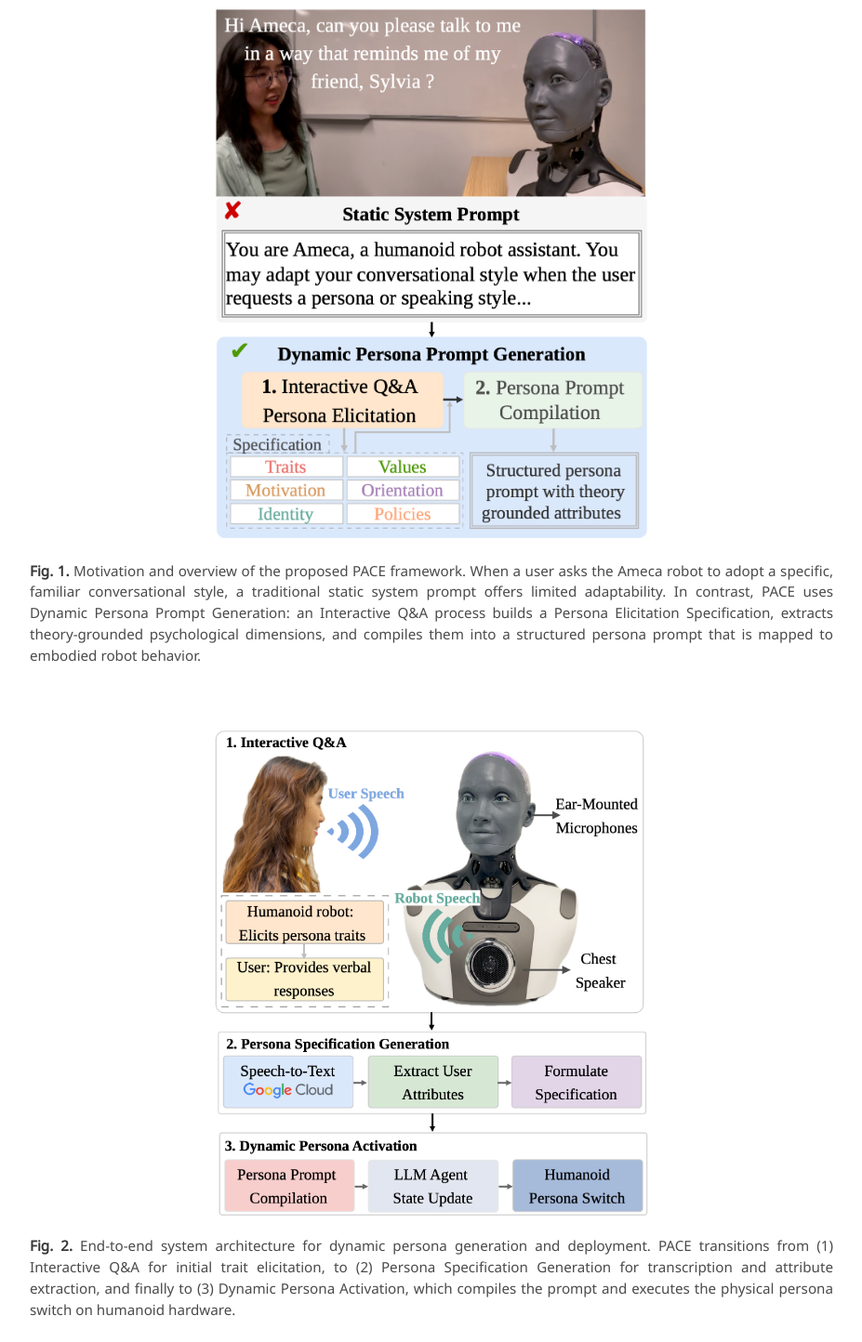
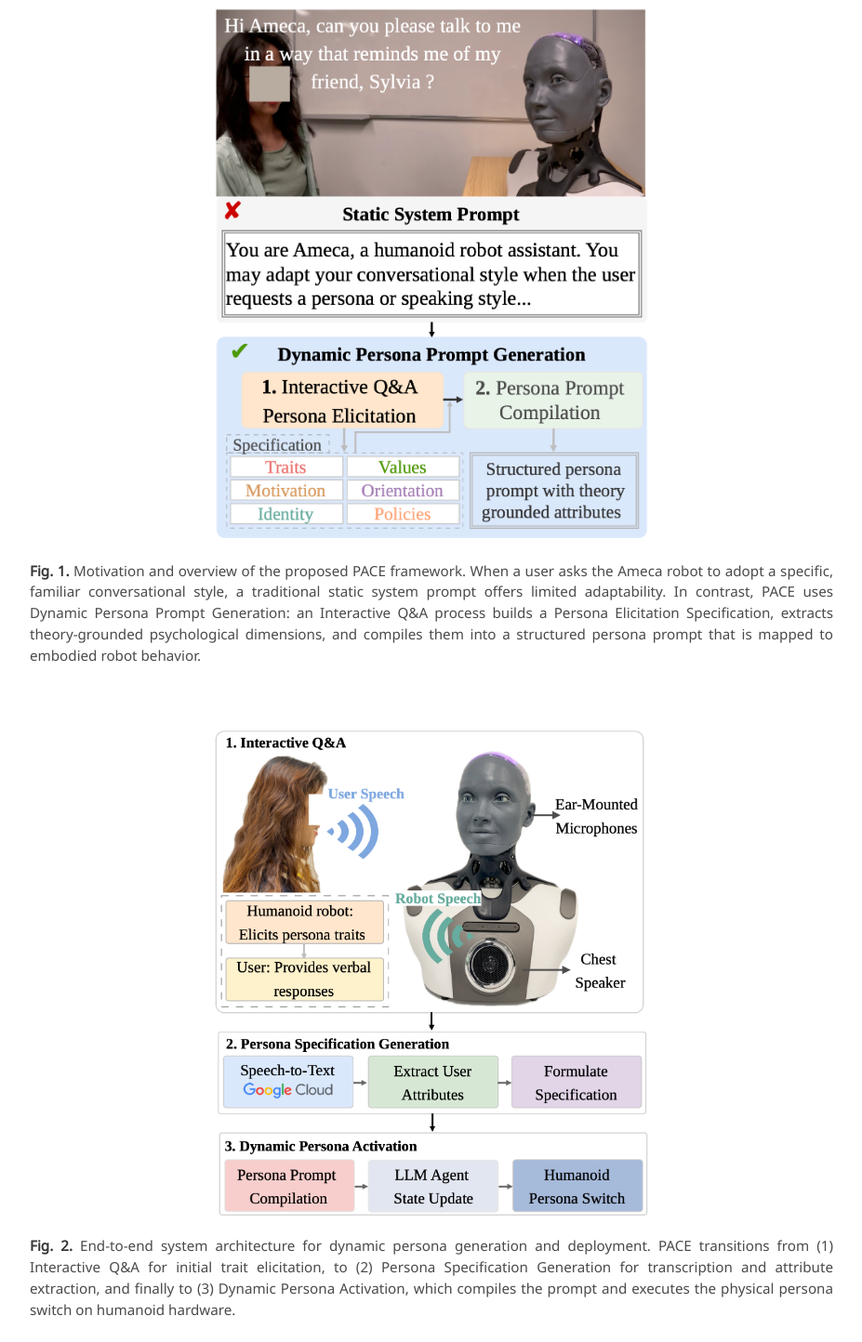
Before and after one commit to lipzh5/PACE, a plain HTML site: page docs/index.html in a window 1280 px wide. Shown: the part 1224-2668 px from the top of the page at 93% size, without its empty margins (176-1103 px from the left). Drawn offline with nearby package versions, Linux system fonts and the light colour scheme; a script that the page names is missing; some icons are missing; a web font is replaced by a local one.

Commit message:
update website

```diff
--- a/docs/index.html
+++ b/docs/index.html
@@ -14,7 +14,7 @@
   <meta property="og:description" content="Dynamic persona generation and embodied deployment on the Ameca humanoid robot through conversational elicitation.">
   <meta property="og:url" content="https://pi3-141592653.github.io/PACE/">
   <meta property="og:type" content="website">
-  <meta property="og:image" content="static/images/persona_system_overview3.png">
+  <meta property="og:image" content="static/images/persona_system_overview3_blur.png">
   <meta property="og:image:width" content="1200">
   <meta property="og:image:height" content="630">
 
@@ -22,7 +22,7 @@
   <meta name="twitter:card" content="summary_large_image">
   <meta name="twitter:title" content="PACE: Persona Adaptation through Conversational Elicitation">
   <meta name="twitter:description" content="A framework for interactive persona generation and embodied deployment in human-robot interaction.">
-  <meta name="twitter:image" content="static/images/persona_system_overview3.png">
+  <meta name="twitter:image" content="static/images/persona_system_overview3_blur.png">
 
   <link rel="icon" type="image/x-icon" href="static/images/ameca_favicon.ico">
   <link href="https://fonts.googleapis.com/css?family=Google+Sans|Noto+Sans|Castoro" rel="stylesheet">
@@ -182,7 +182,7 @@
       <div class="container is-max-desktop">
         <div class="image-container">
           <figure>
-            <img src="static/images/motivation6.png" alt="Motivation and overview of the PACE framework" class="single-image" style="width: 55%;">
+            <img src="static/images/motivation6_blur.png" alt="Motivation and overview of the PACE framework" class="single-image" style="width: 55%;">
             <figcaption class="figure-caption">
               <div class="content has-text-justified">
                 <strong>Fig. 1.</strong> Motivation and overview of the proposed PACE framework. When a user asks the Ameca robot to adopt a specific, familiar conversational style, a traditional static system prompt offers limited adaptability. In contrast, PACE uses Dynamic Persona Prompt Generation: an Interactive Q&amp;A process builds a Persona Elicitation Specification, extracts theory-grounded psychological dimensions, and compiles them into a structured persona prompt that is mapped to embodied robot behavior.
@@ -191,7 +191,7 @@
           </figure>
 
           <figure>
-            <img src="static/images/persona_system_overview3.png" alt="PACE system architecture overview" class="single-image" style="width: 55%;">
+            <img src="static/images/persona_system_overview3_blur.png" alt="PACE system architecture overview" class="single-image" style="width: 55%;">
             <figcaption class="figure-caption">
               <div class="content has-text-justified">
                 <strong>Fig. 2.</strong> End-to-end system architecture for dynamic persona generation and deployment. PACE transitions from (1) Interactive Q&amp;A for initial trait elicitation, to (2) Persona Specification Generation for transcription and attribute extraction, and finally to (3) Dynamic Persona Activation, which compiles the prompt and executes the physical persona switch on humanoid hardware.
```
Also changed, not shown: docs/static/images/motivation6_blur.png (added), docs/static/images/persona_system_overview3_blur.png (added).
